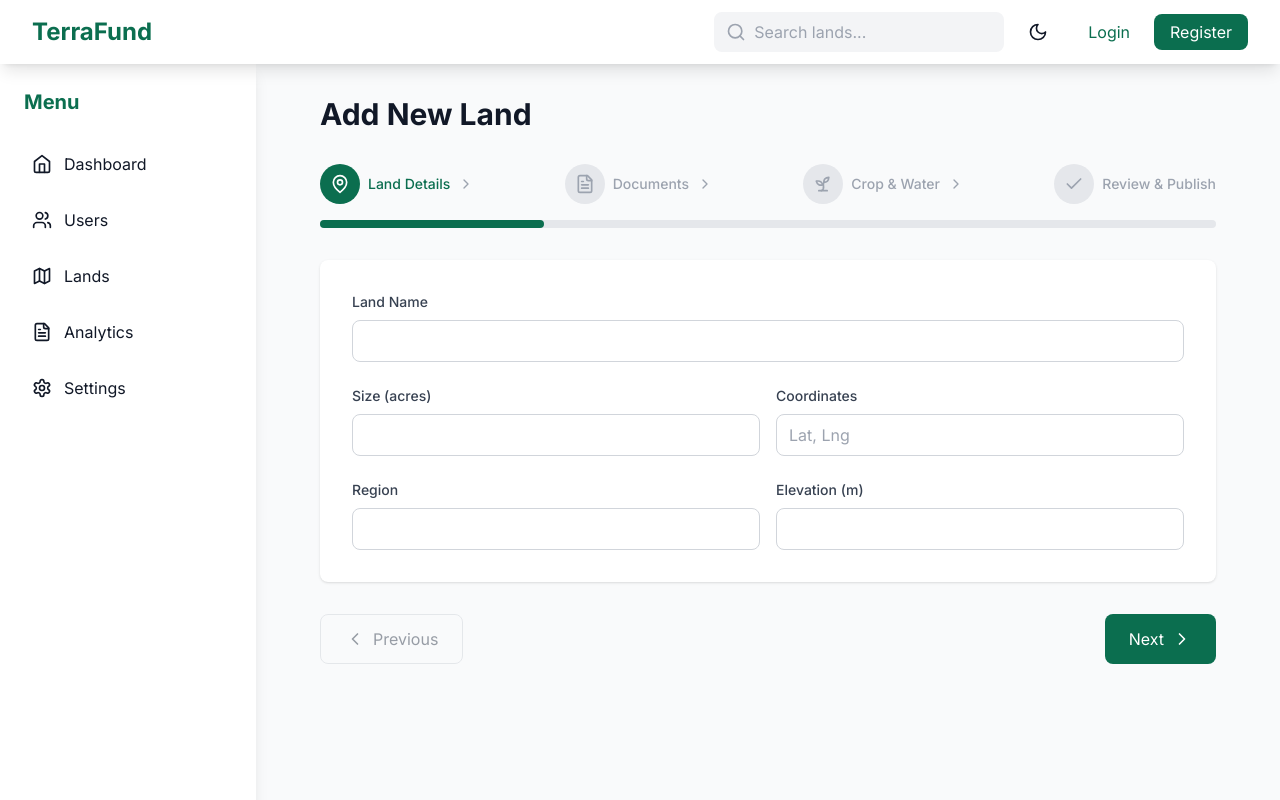
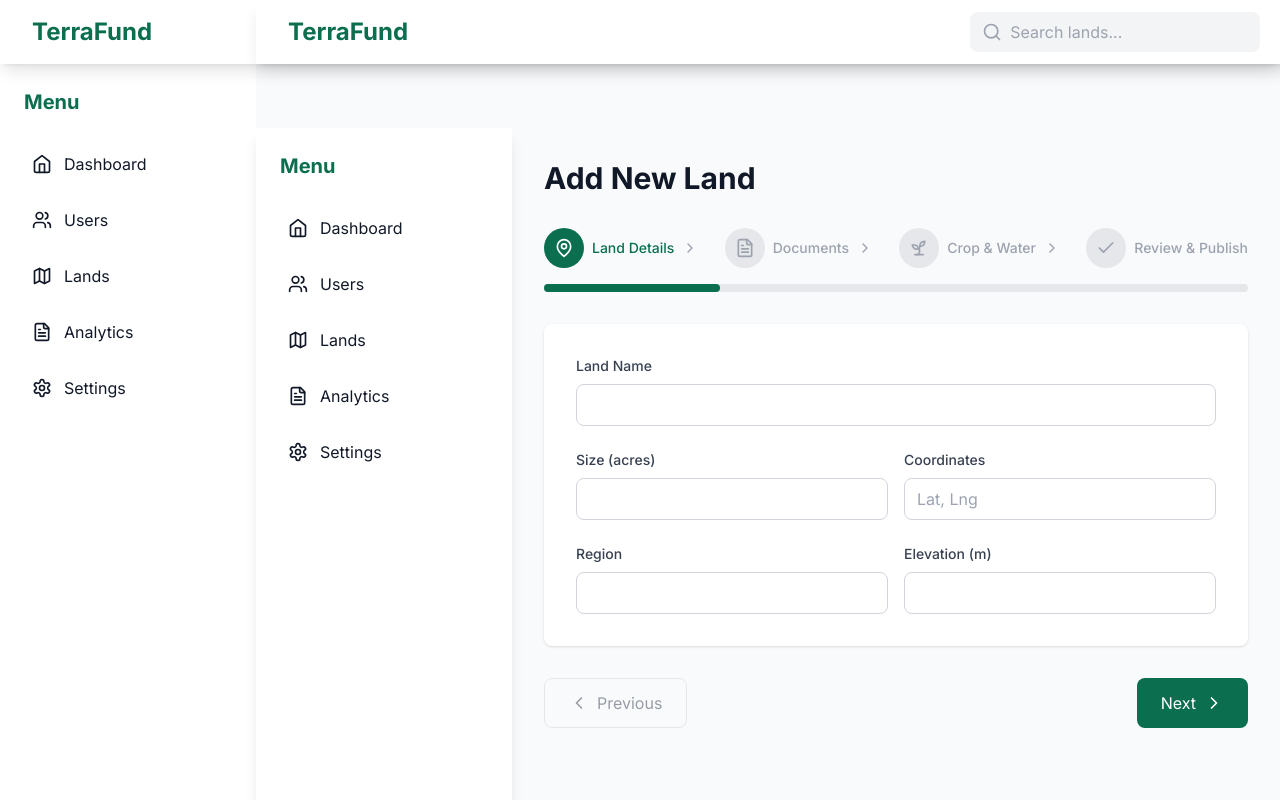
Before and after one commit to TerraFund/web_frontend, a Next.js app: page /dashboard/add-land in a window 1280 px wide. Shown: the top 800 px of the page. Built offline with nearby package versions, Linux system fonts and the light colour scheme.

Commit message:
Add dashboard layout with navbar, sidebar, and footer

```diff
--- /dev/null
+++ b/src/app/dashboard/layout.tsx
@@ -0,0 +1,22 @@
+import Navbar from '@/components/Navbar';
+import Sidebar from '@/components/Sidebar';
+import Footer from '@/components/Footer';
+
+export default function DashboardLayout({
+  children,
+}: {
+  children: React.ReactNode;
+}) {
+  return (
+    <div className="min-h-screen bg-background_light dark:bg-background_dark">
+      <Navbar />
+      <div className="pt-16 flex">
+        <Sidebar />
+        <main className="flex-1">
+          {children}
+        </main>
+      </div>
+      <Footer />
+    </div>
+  );
+}
```
